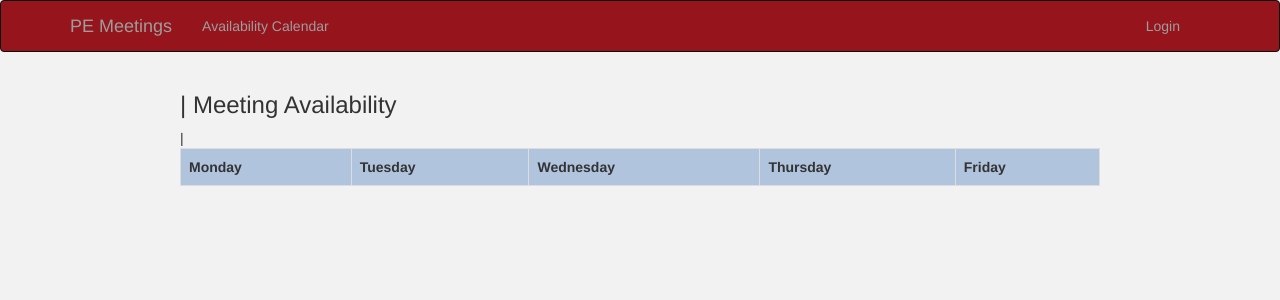
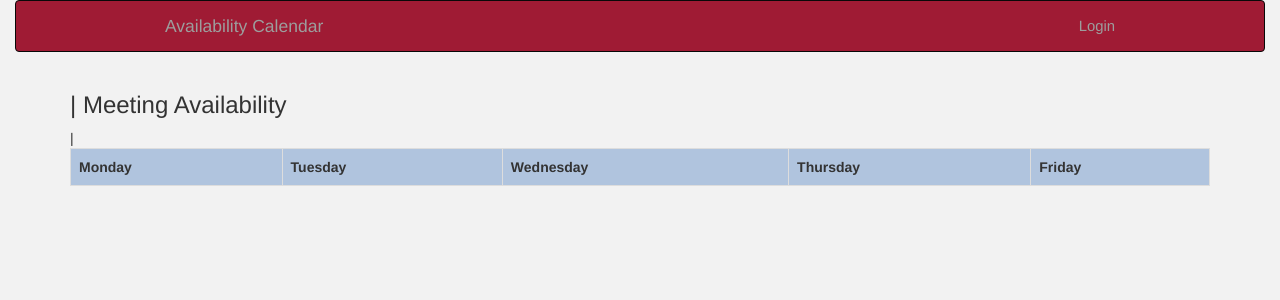
Before and after one commit to chastbi/mtgschedule, a Python web app: template templates/pubcal.html in a window 1280 px wide. Shown: the top 300 px of the page. Run offline with Jinja, Linux system fonts and the light colour scheme; the template is opened without the code that fills it, so the values that code supplies are empty; some libraries are stand-ins or nearby versions.

Commit message:
small css changes

```diff
--- a/mrfs/1.xml
+++ b/mrfs/1.xml
@@ -7,7 +7,7 @@
     <my:ClientName my:ClientID="000000">ACME Co. 1</my:ClientName>
   </my:ClientInfoGroup>
   <my:MTGInfoGroup>
-    <my:MtgDate my:mtgDateDate="">2018-01-25</my:MtgDate>
+    <my:MtgDate my:mtgDateDate="">2018-02-01</my:MtgDate>
     <my:MtgStatus>Confirmed</my:MtgStatus>
   </my:MTGInfoGroup>
   <my:MtgType>OnSite</my:MtgType>
@@ -34,7 +34,7 @@
     <my:Presenter1 my:P1UserID="" my:P1CrewID="" my:P1Link="" my:P1Ext=""
       my:P1Image="">Dennis Hale</my:Presenter1>
     <my:Presenter2 my:P1UserID="" my:P1CrewID="" my:P1Link="" my:P1Ext=""
-                   my:P1Image="">Andrew Crouch</my:Presenter2>
+                   my:P1Image="">Brad Chastain</my:Presenter2>
     <my:MtgLead my:MLLink="" my:MLExt="" my:MLUserID="" my:MLCrewID="">Dennis Hale</my:MtgLead>
   </my:MTGGroup>
 </my:PEMeetingRequestForm>
--- a/mrfs/101.xml
+++ b/mrfs/101.xml
@@ -7,7 +7,7 @@
   <my:ClientName my:ClientID="000000">ACME Co. 101</my:ClientName>
   </my:ClientInfoGroup>
   <my:MTGInfoGroup>
-    <my:MtgDate my:mtgDateDate="">2018-01-22</my:MtgDate>
+    <my:MtgDate my:mtgDateDate="">2018-01-29</my:MtgDate>
     <my:MtgStatus>Confirmed</my:MtgStatus>
   </my:MTGInfoGroup>
   <my:MtgType>OnSite</my:MtgType>
@@ -30,7 +30,7 @@
     <my:Zip>Zip</my:Zip>
   </my:OnsiteInfoGrp>
   <my:MTGGroup>
-    <my:SchedulerStatus>Date Requested</my:SchedulerStatus>
+    <my:SchedulerStatus>Date Reserved</my:SchedulerStatus>
     <my:Presenter1 my:P1UserID="" my:P1CrewID="" my:P1Link="" my:P1Ext="" my:P1Image="">Andrew Crouch</my:Presenter1>
     <my:Presenter2 my:P1UserID="" my:P1CrewID="" my:P1Link="" my:P1Ext="" my:P1Image=""/>
     <my:MtgLead my:MLLink="" my:MLExt="" my:MLUserID="" my:MLCrewID="">Dennis Hale</my:MtgLead>
--- a/mrfs/11.xml
+++ b/mrfs/11.xml
@@ -7,7 +7,7 @@
   <my:ClientName my:ClientID="000000">ACME Co. 11</my:ClientName>
   </my:ClientInfoGroup>
   <my:MTGInfoGroup>
-    <my:MtgDate my:mtgDateDate="">2018-01-30</my:MtgDate>
+    <my:MtgDate my:mtgDateDate="">2018-02-06</my:MtgDate>
     <my:MtgStatus>Confirmed</my:MtgStatus>
   </my:MTGInfoGroup>
   <my:MtgType>OnSite</my:MtgType>
--- a/mrfs/2.xml
+++ b/mrfs/2.xml
@@ -7,7 +7,7 @@
   <my:ClientName my:ClientID="000000">ACME Co. 2</my:ClientName>
   </my:ClientInfoGroup>
   <my:MTGInfoGroup>
-    <my:MtgDate my:mtgDateDate="">2018-01-25</my:MtgDate>
+    <my:MtgDate my:mtgDateDate="">2018-02-01</my:MtgDate>
     <my:MtgStatus>Confirmed</my:MtgStatus>
   </my:MTGInfoGroup>
   <my:MtgType>OnSite</my:MtgType>
--- a/mrfs/3.xml
+++ b/mrfs/3.xml
@@ -7,7 +7,7 @@
   <my:ClientName my:ClientID="000000">ACME Co. 3</my:ClientName>
   </my:ClientInfoGroup>
   <my:MTGInfoGroup>
-    <my:MtgDate my:mtgDateDate="">2018-01-24</my:MtgDate>
+    <my:MtgDate my:mtgDateDate="">2018-01-31</my:MtgDate>
     <my:MtgStatus>Confirmed</my:MtgStatus>
   </my:MTGInfoGroup>
   <my:MtgType>OnSite</my:MtgType>
@@ -32,9 +32,9 @@
   <my:MTGGroup>
     <my:SchedulerStatus>Confirmed</my:SchedulerStatus>
     <my:Presenter1 my:P1UserID="" my:P1CrewID="" my:P1Link="" my:P1Ext=""
-      my:P1Image="">Lourdes Nieves</my:Presenter1>
+      my:P1Image="">Michael Gozdowski</my:Presenter1>
     <my:Presenter2 my:P1UserID="" my:P1CrewID="" my:P1Link="" my:P1Ext=""
                    my:P1Image=""/>
-    <my:MtgLead my:MLLink="" my:MLExt="" my:MLUserID="" my:MLCrewID="">Dennis Hale</my:MtgLead>
+    <my:MtgLead my:MLLink="" my:MLExt="" my:MLUserID="" my:MLCrewID="">Michael Gozdowski</my:MtgLead>
   </my:MTGGroup>
 </my:PEMeetingRequestForm>
--- a/mrfs/4.xml
+++ b/mrfs/4.xml
@@ -7,7 +7,7 @@
   <my:ClientName my:ClientID="000000">ACME Co. 4</my:ClientName>
   </my:ClientInfoGroup>
   <my:MTGInfoGroup>
-    <my:MtgDate my:mtgDateDate="">2018-01-23</my:MtgDate>
+    <my:MtgDate my:mtgDateDate="">2018-01-30</my:MtgDate>
     <my:MtgStatus>Confirmed</my:MtgStatus>
   </my:MTGInfoGroup>
   <my:MtgType>OnSite</my:MtgType>
--- a/mrfs/5.xml
+++ b/mrfs/5.xml
@@ -7,7 +7,7 @@
   <my:ClientName my:ClientID="000000">ACME Co. 5</my:ClientName>
   </my:ClientInfoGroup>
   <my:MTGInfoGroup>
-    <my:MtgDate my:mtgDateDate="">2018-01-26</my:MtgDate>
+    <my:MtgDate my:mtgDateDate="">2018-02-02</my:MtgDate>
     <my:MtgStatus>Confirmed</my:MtgStatus>
   </my:MTGInfoGroup>
   <my:MtgType>OnSite</my:MtgType>
--- a/settings.py
+++ b/settings.py
@@ -25,7 +25,7 @@ PRESENTERS_LIST  = [('Andrew Crouch', 'Andrew Crouch'), ('Brad Chastain', 'Brad
                     ('Dennis Hale', 'Dennis Hale'), ('Lourdes Nieves', 'Lourdes Nieves'),
                     ('Michael Gozdowski', 'Michael Gozdowski'), ('Steve Roberts', 'Steve Roberts')]
 
-RUSH_ADVANCE = 31
+RUSH_TIMEFRIME = 31
 
 SCHEDULER_LOGIN = {'username': 'scheduler', 'password': 'scheduler'}
 PRESENTER_LOGIN = {'username': 'presenter', 'password': 'presenter'}
--- /dev/null
+++ b/static/styles.css
@@ -0,0 +1,17 @@
+body {
+    background-color: #f2f2f2;
+}
+
+.calendar {
+    margin=0px;
+    padding=1px;
+}
+
+.navbar {
+    background-color: rgb(159,27,52);
+    font-size: 1.25em;
+}
+
+.login {
+    font-size: .85em;
+}
--- a/templates/base.html
+++ b/templates/base.html
@@ -5,26 +5,27 @@
   <meta name="viewport" content="width=device-width, initial-scale=1">
   <title>{% block title %}{% endblock %}</title>
    <!-- Bootstrap -->
-  <link href="https://maxcdn.bootstrapcdn.com/bootstrap/3.3.7/css/bootstrap.min.css" rel="stylesheet"/>
+  <!-- Latest compiled and minified CSS -->
+  <link rel="stylesheet" href="https://maxcdn.bootstrapcdn.com/bootstrap/3.3.7/css/bootstrap.min.css" integrity="sha384-BVYiiSIFeK1dGmJRAkycuHAHRg32OmUcww7on3RYdg4Va+PmSTsz/K68vbdEjh4u" crossorigin="anonymous">
+  <!-- Latest compiled and minified JavaScript -->
+  <script src="https://maxcdn.bootstrapcdn.com/bootstrap/3.3.7/js/bootstrap.min.js" integrity="sha384-Tc5IQib027qvyjSMfHjOMaLkfuWVxZxUPnCJA7l2mCWNIpG9mGCD8wGNIcPD7Txa" crossorigin="anonymous"></script>
+  <link rel="stylesheet" href="{{ url_for('static', filename='styles.css') }}" />
 </head>
-<body style="background-color:#f2f2f2">
-
-<div class="navbar navbar-inverse"role="navigation"
-     style="background-color:rgb(150,21,29);">
-  <div class="container">
-    <div class="navbar-header">
-      <a class="navbar-brand" href="/">PE Meetings</a>
-    </div>
+<body>
+<div class="container-fluid">
+  <div class="navbar navbar-inverse" role="navigation">
+    <div class="col-md-offset-1 col-md-10">
       <div class="navbar-collapse">
         <ul class="nav navbar-nav">
           <li><a href="{{ url_for('pubcal') }}">Availability Calendar</a></li>
           {% if session['username'] == 'scheduler' or session['username'] == 'presenter' %}
-        <li><a href="{{ url_for('wklyschedule') }}">Onsite Schedule</a></li>
+          <li><a
+              href="{{ url_for('wklyschedule') }}">Onsite Schedule</a></li>
           <li><a href="{{ url_for('webinarschedule') }}">Webinar Schedule</a></li>
           {% endif %}
         </ul>
 
-      <ul class="nav navbar-nav" style="float:right">
+        <ul class="login nav navbar-nav" style="float:right">
           {% if session['username'] %}
             <li><a href="{{ url_for('logout') }}">Logout</a></li>
           {% else %}
@@ -33,8 +34,7 @@
 
         </ul>
       </div>
-
-
+    </div>
   </div>
 </div>
 
--- a/templates/index.html
+++ b/templates/index.html
@@ -11,7 +11,7 @@
     <li><em><strong>Presenter Schedule</strong> is for Rose and Julie to coordinate schedules. (Designed to mimic the current Excel spreadsheets
       and requires Scheduler permissions to edit.)</em><br/>
         - Meeting info is automatically imported from the MRF database so that the calendar is always in-sync with actual MRF info.<br/>
-        - Click on the + on a calendar day to add a note to a presenter's schedule for that particular date.  This is  used
+        - Click the + on a calendar day to add a note to a presenter's schedule for that particular date.  This is  used
       for PTO, office days, and other non-MRF entries.  Presenter will be made unavailable on that day and the following
       day on the Availability Calendar.<br/>
         - Click on note to edit or delete the note from the schedule.</li><br/>
--- a/templates/pubcal.html
+++ b/templates/pubcal.html
@@ -3,7 +3,7 @@
 {% block title %}Public Calendar{% endblock %}
 
 {% block content %}
-<div class="col-md-offset-1 col-md-10">
+<div>
 
   <h3>{{ month_name[monthdates[3][3].month] }} {{ monthdates[3][3].year }} | Meeting Availability</h3>
   |&nbsp;
@@ -22,10 +22,12 @@
     <tr style="font-size:11px; background-color:rgba(240,220,180,0.5); height:70px;">
       {% for day in week %}
       {% if day.weekday() != 5 and day.weekday() != 6 %}
-        <td>
+        <td width="20%">
           <span style="font-weight:bold">{{ day.month}}/{{ day.day }}</span>
           {% if availability[day] > 0 %}
           &nbsp;<a href="{{ mrf_url }}">Request</a>
+          {% else %}
+          &nbsp;<a href="mailto:schedule_coordinator@vanguard.com?subject=Special%20Permission%20Request%20for%20{{day}}">Permission Required</a>
           {% endif %}<br/>
           {% if availability[day] <= 0 and not cities[day] %}
           No Availability
--- a/templates/wklyschedule.html
+++ b/templates/wklyschedule.html
@@ -99,7 +99,7 @@
   </span>
 </p>
 
-<table class="table table-bordered">
+<table class="table table-responsive table-bordered calendar">
   <tr style="font-weight: bold; background-color:LightSteelBlue">
     <td>{{ weekcal[3].year }}</td>
     <td>Sunday, {{ weekcal[0].month }}/{{ weekcal[0].day }}</td>
--- a/views.py
+++ b/views.py
@@ -4,7 +4,7 @@ from mtgschedule.settings import NEW_MRF_URL, MRFS_URL, PRESENTERS, SCHEDULER_LO
 from mtgschedule.decorators import login_required
 from mtgschedule.forms import MeetingForm, LoginForm
 from mtgschedule.models import Notes
-from mtgschedule.functions import get_schedule # presenter_dictionary, status_count,
+from mtgschedule.sql_functions import get_schedule # presenter_dictionary, status_count,
 from mtgschedule.xml_functions import create_mrf_dict
 from mtgschedule.cal_functions import get_weekcal, monthdates_cal, monthsday1_list
 from mtgschedule.pubcal_functions import available_presenters, cities_available
```
Also changed, not shown: pubcal_functions.py (+5 -5 lines), sql_functions.py (renamed from functions.py), static/logo.svg (deleted). Lines whose indentation alone changed are shown as unchanged.
